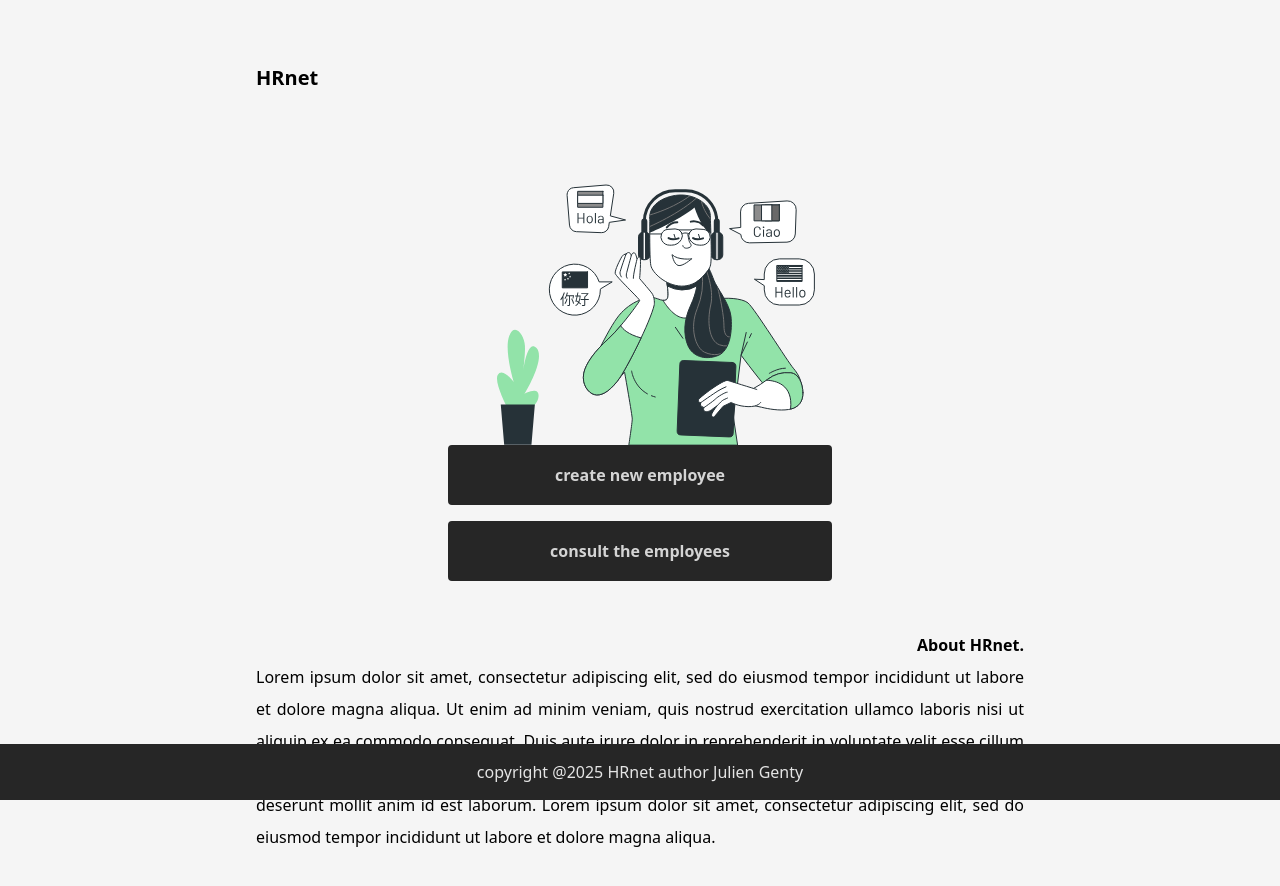
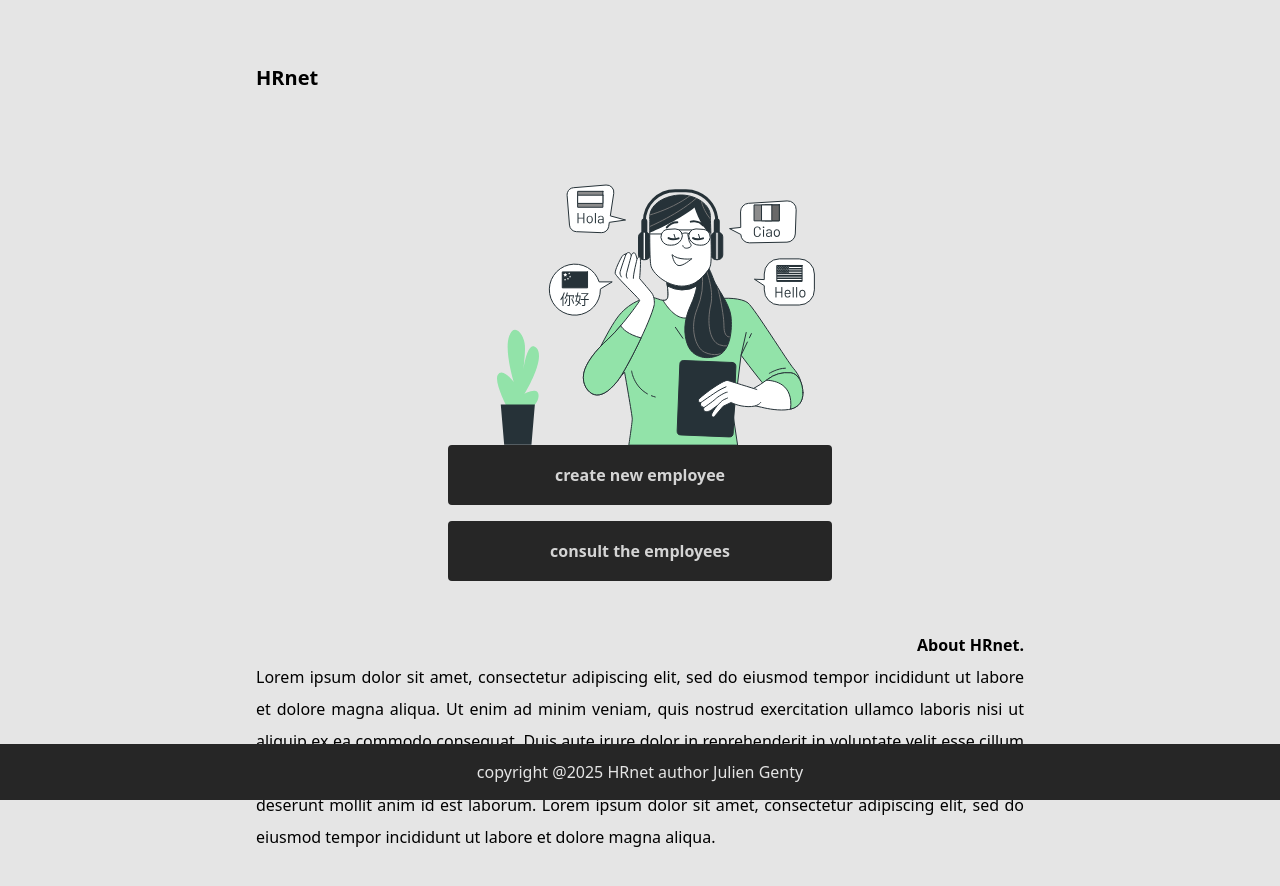
Before and after one commit to JulienDevFront/HRnet, a React (Vite) app: page / in a window 1280 px wide. Shown: the top 886 px of the page. Built offline with nearby package versions, Linux system fonts and the light colour scheme.

Commit message:
style(layout): apply a new color for Root layout

```diff
--- a/src/layouts/root.tsx
+++ b/src/layouts/root.tsx
@@ -6,7 +6,7 @@ import Footer from "./footer";
  */
 export default function Root() {
   return (
-    <div className="flex min-h-dvh justify-center p-16">
+    <div className="flex min-h-dvh justify-center p-16 bg-neutral-200">
       <Outlet />
       <Footer />
     </div>
```
